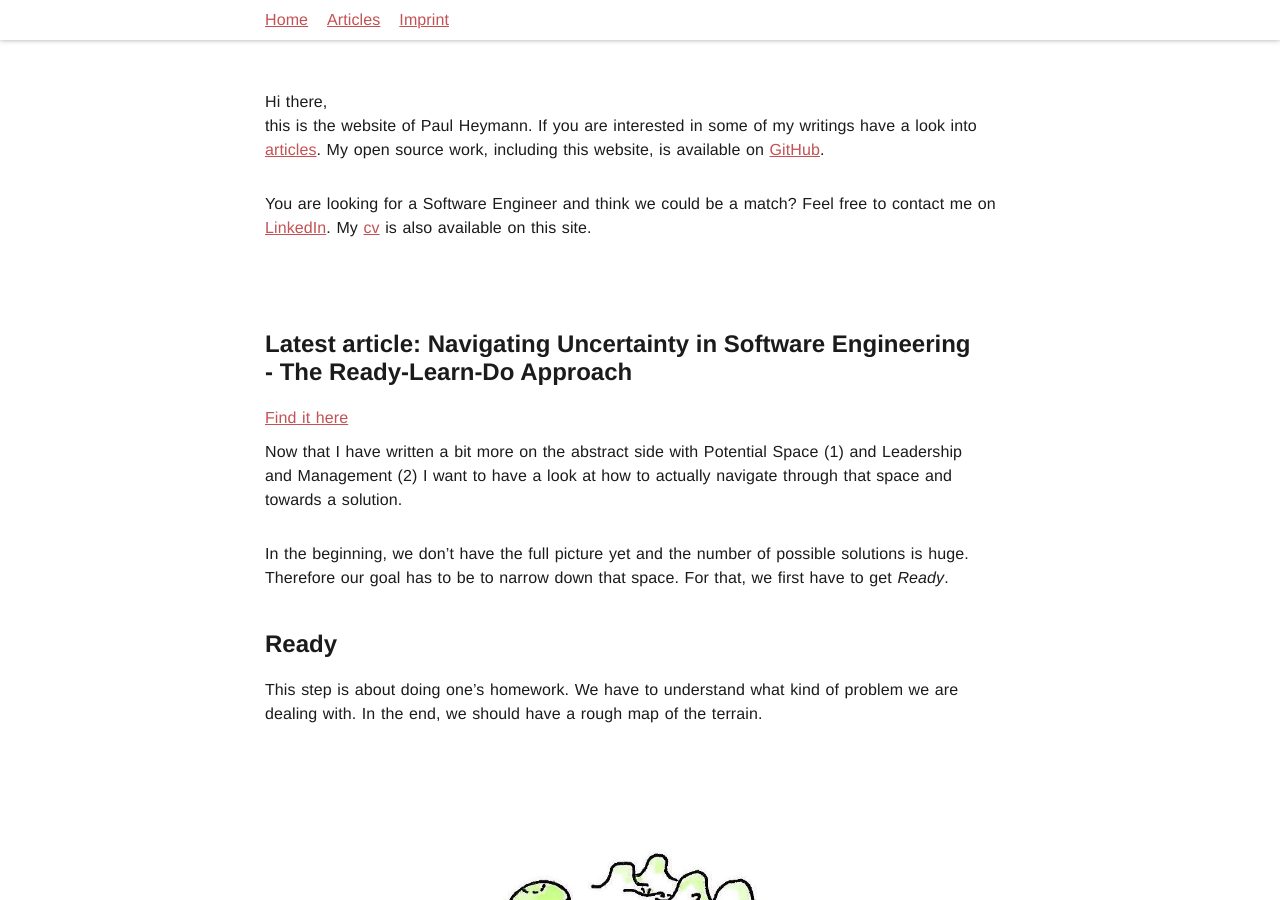
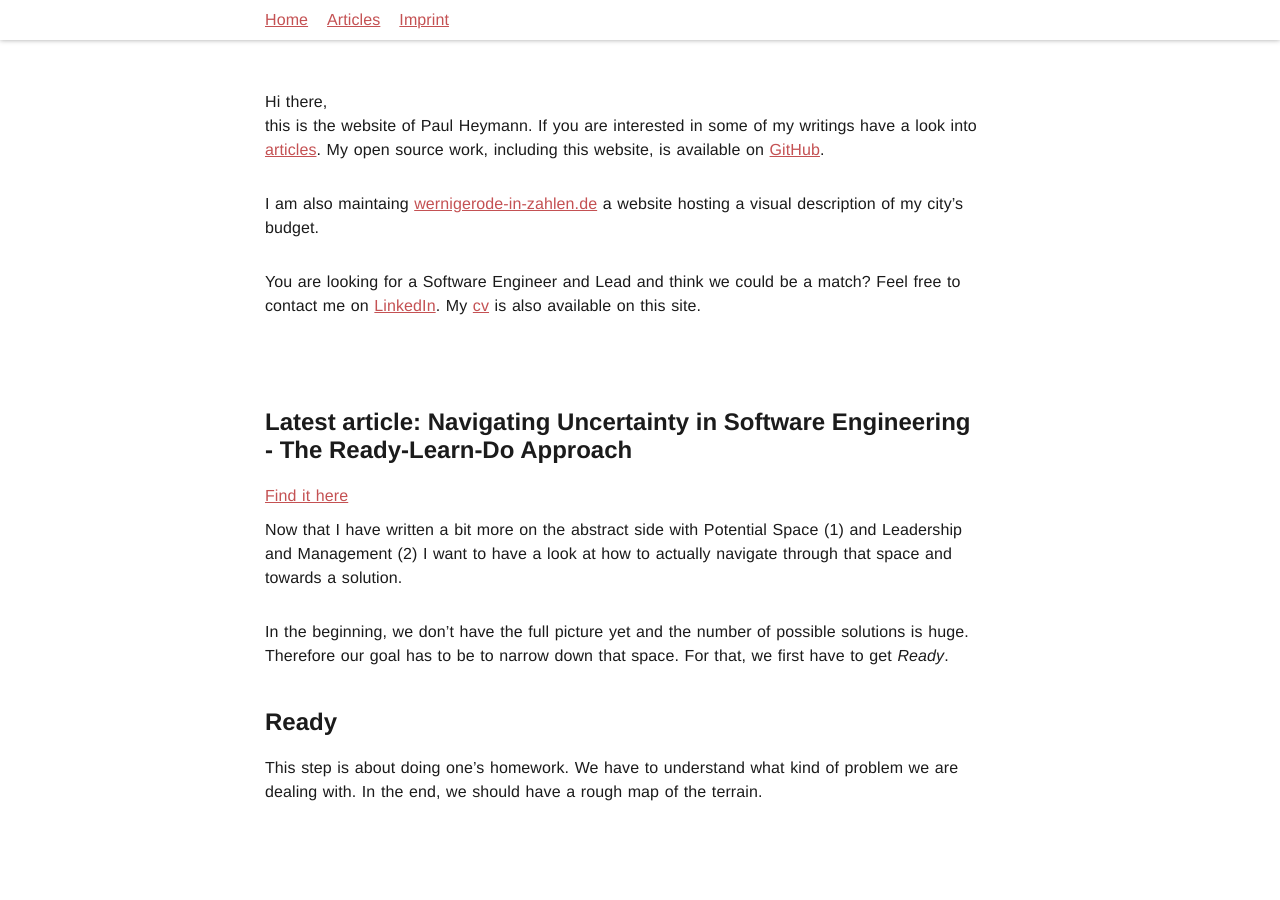
Before and after one commit to pheymann/paulheymann-website, a Jekyll site: the page built from index.md, in a window 1280 px wide and 900 px high. Built offline with Jekyll 4.4.1, drawn with Linux system fonts in a browser that asks for light colours.

Commit message:
update ladning page

```diff
--- a/index.md
+++ b/index.md
@@ -5,7 +5,9 @@ layout: home
 Hi there,<br/>
 this is the website of Paul Heymann. If you are interested in some of my writings have a look into [articles](/articles). My open source work, including this website, is available on <a href="https://github.com/pheymann">GitHub</a>.
 
-You are looking for a Software Engineer and think we could be a match? Feel free to contact me on <a href="https://www.linkedin.com/in/paul-h-6b4a53144">LinkedIn</a>. My [cv](/cv.pdf) is also available on this site.
+I am also maintaing <a href="https://wernigerode-in-zahlen.de">wernigerode-in-zahlen.de</a> a website hosting a visual description of my city's budget.
+
+You are looking for a Software Engineer and Lead and think we could be a match? Feel free to contact me on <a href="https://www.linkedin.com/in/paul-h-6b4a53144">LinkedIn</a>. My [cv](/cv.pdf) is also available on this site.
 
 <div class="row">
   <div class="col-12 post">
```
